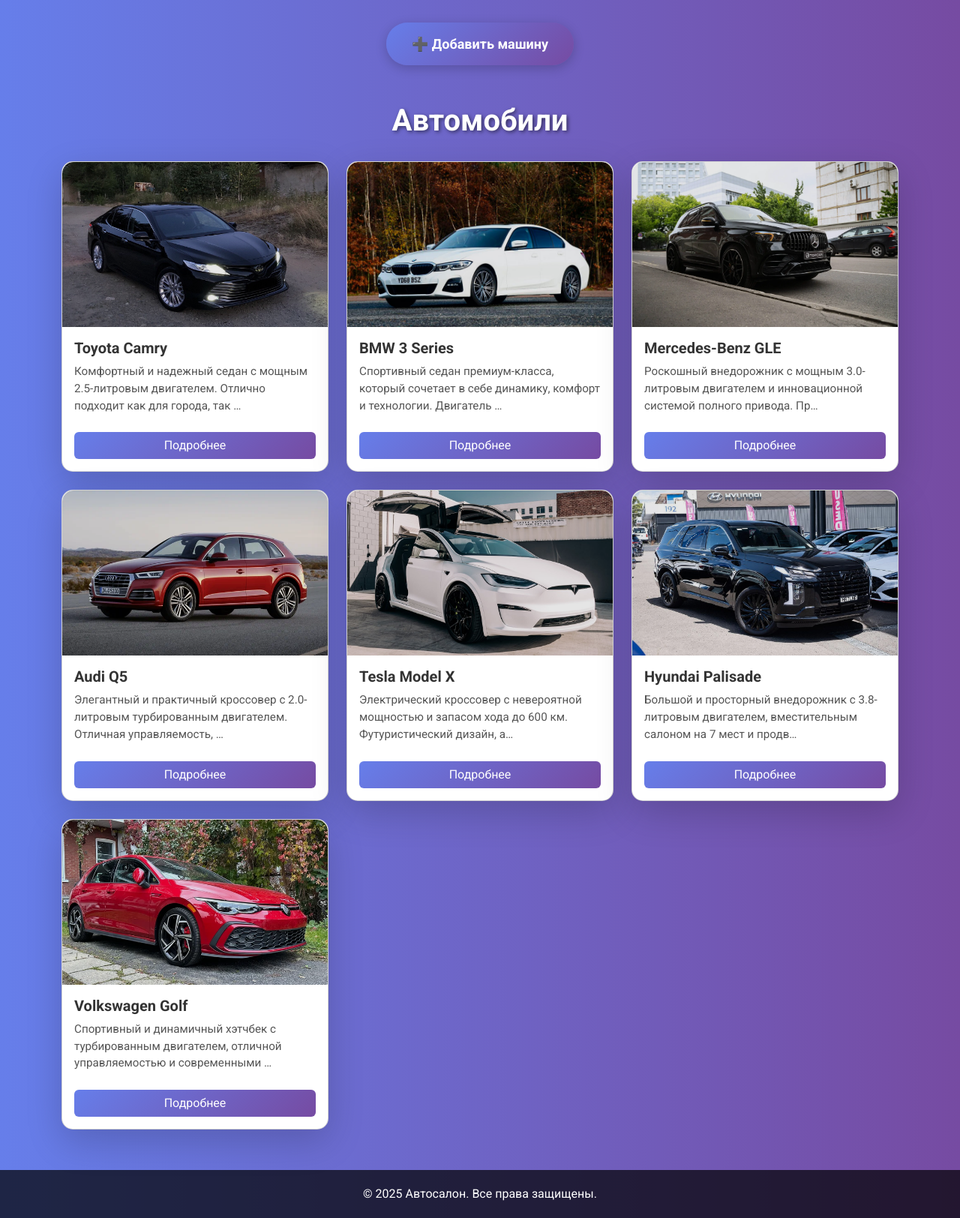
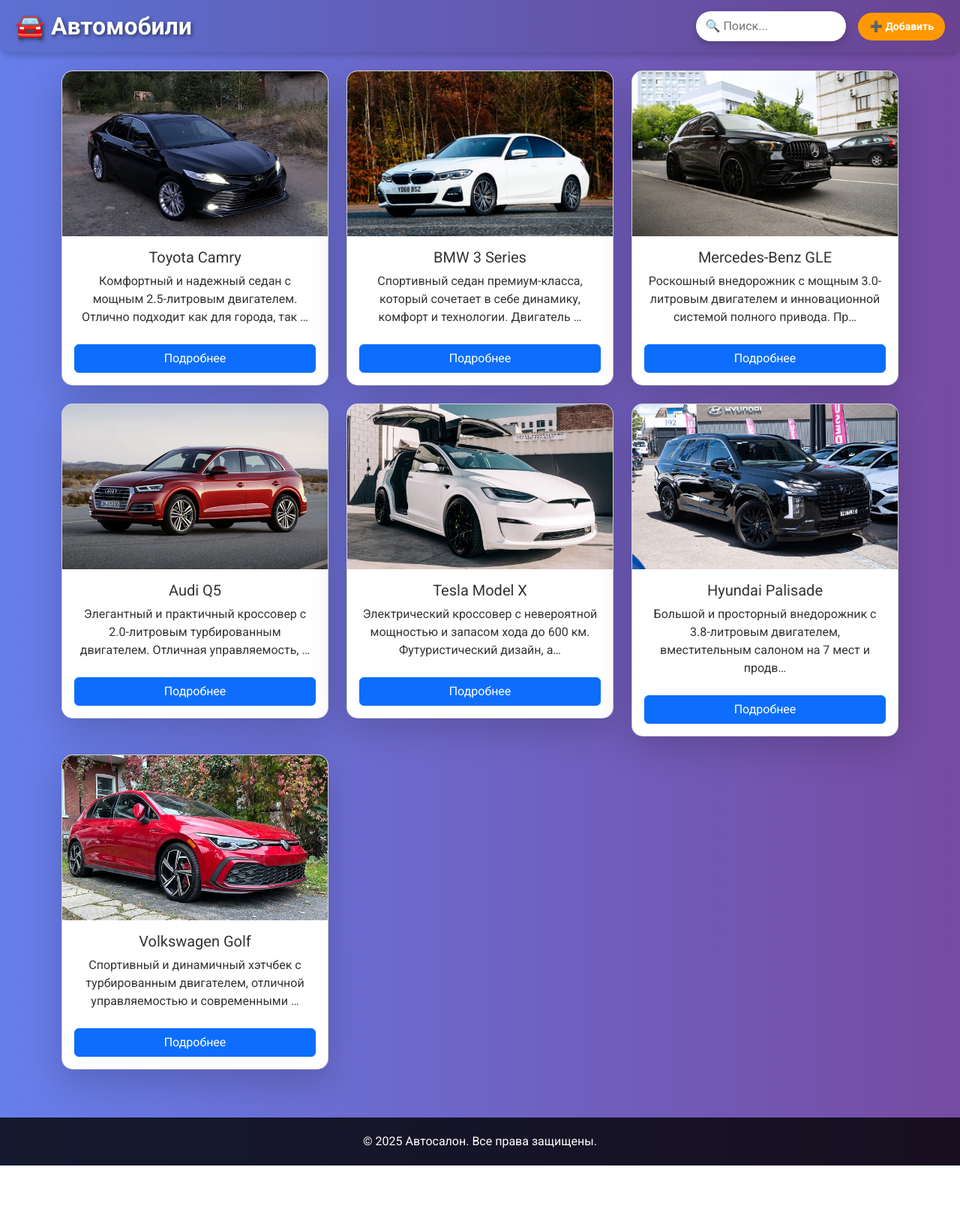
Before and after one commit to xillond/DjangoCar, a Django app: page / in a window 1280 px wide. Shown: the whole page at 75% size. After the commit the page ends 1554 px from the top, so only its background shows below. Run offline with Django 5.2, Linux system fonts and the light colour scheme; data comes from the database, SQL or seed files in the repository; both versions use the stored data as it was after the commit.

Commit message:
search function and django forms

```diff
--- a/core/app/templates/app/index.html
+++ b/core/app/templates/app/index.html
@@ -18,96 +18,101 @@
             font-family: 'Roboto', sans-serif;
             background: linear-gradient(to right, #667eea, #764ba2);
             color: #fff;
+            min-height: 100vh;
         }
-        .container {
-            margin-top: 50px;
+        /* Header */
+        .header {
+            background: rgba(0, 0, 0, 0.1);
+            padding: 15px 20px;
+            display: flex;
+            justify-content: space-between;
+            align-items: center;
+            box-shadow: 0 4px 10px rgba(0, 0, 0, 0.2);
+            border-radius: 0 0 15px 15px;
         }
+        .header h2 {
+            font-weight: 700;
+            margin: 0;
+            text-shadow: 2px 2px 5px rgba(0, 0, 0, 0.5);
+        }
+        /* Поиск */
+        .search-box {
+            display: flex;
+            align-items: center;
+        }
+        .search-box input {
+            width: 200px;
+            padding: 8px 12px;
+            border-radius: 25px;
+            border: none;
+            font-size: 16px;
+            box-shadow: 0 4px 10px rgba(0, 0, 0, 0.2);
+        }
+        /* Кнопка "Добавить машину" */
+        .btn-add {
+            padding: 8px 15px;
+            background: #ff9800;
+            color: #fff;
+            font-size: 14px;
+            font-weight: 600;
+            border: none;
+            border-radius: 25px;
+            transition: transform 0.3s, background 0.3s;
+        }
+        .btn-add:hover {
+            background: #e68900;
+            transform: scale(1.05);
+        }
+        /* Карточки машин */
         .card {
             border-radius: 15px;
             overflow: hidden;
             background-color: #fff;
             color: #333;
-            transition: transform 0.4s ease, box-shadow 0.4s ease;
+            transition: transform 0.3s, box-shadow 0.3s;
+            box-shadow: 0 4px 10px rgba(0, 0, 0, 0.1);
         }
         .card:hover {
-            transform: translateY(-10px);
-            box-shadow: 0 8px 20px rgba(0,0,0,0.2);
+            transform: translateY(-5px);
+            box-shadow: 0 10px 25px rgba(0, 0, 0, 0.2);
         }
         .card img {
-            border-top-left-radius: 15px;
-            border-top-right-radius: 15px;
             height: 220px;
             object-fit: cover;
-            filter: brightness(90%);
-            transition: filter 0.3s ease;
+            transition: filter 0.3s;
         }
         .card img:hover {
-            filter: brightness(100%);
-        }
-        .btn-add {
-            display: block;
-            margin: 30px auto;
-            width: 250px;
-            padding: 15px 20px;
-            background: linear-gradient(135deg, #667eea 0%, #764ba2 100%);
-            color: #fff;
-            font-size: 18px;
-            font-weight: 700;
-            border: none;
-            border-radius: 50px;
-            box-shadow: 0 4px 15px rgba(0,0,0,0.2);
-            transition: background 0.3s ease, transform 0.3s ease;
-        }
-        .btn-add:hover {
-            background: linear-gradient(135deg, #764ba2 0%, #667eea 100%);
-            transform: scale(1.05);
-            color: #fff;
+            filter: brightness(95%);
         }
         .footer {
-            margin-top: 30px;
+            margin-top: 40px;
             text-align: center;
             padding: 20px;
-            background-color: rgba(0,0,0,0.7);
+            background: rgba(0, 0, 0, 0.8);
             color: white;
-        }
-        h1 {
-            font-weight: 700;
-            margin-bottom: 30px;
-            text-shadow: 2px 2px 5px rgba(0,0,0,0.5);
-        }
-        .card-title {
-            font-weight: 600;
-            font-size: 1.25rem;
-        }
-        .card-text {
-            font-size: 0.95rem;
-            color: #555;
-        }
-        .btn-primary {
-            background: linear-gradient(135deg, #667eea 0%, #764ba2 100%);
-            border: none;
-            transition: transform 0.3s;
-        }
-        .btn-primary:hover {
-            transform: scale(1.05);
-            background: linear-gradient(135deg, #764ba2 0%, #667eea 100%);
         }
     </style>
 </head>
 <body>
 
-<a href="{% url 'add_car' %}" class="btn btn-add">
-    ➕ Добавить машину
-</a>
+<!-- Header -->
+<div class="header">
+    <h2>🚘 Автомобили</h2>
+    <div class="search-box">
+        <form method="GET" action=".">
+            <input type="search" name="search" placeholder="🔍 Поиск...">
+        </form>
+        <a href="{% url 'add_car_django' %}" class="btn btn-add ms-3">➕ Добавить</a>
+    </div>
+</div>
 
-<div class="container">
-    <h1 class="text-center">Автомобили</h1>
+<div class="container mt-4">
     <div class="row">
         {% for car in cars %}
         <div class="col-md-4 mb-4">
             <div class="card shadow-lg">
                 <img src="{{ car.image.url }}" class="card-img-top" alt="{{ car.title }}">
-                <div class="card-body">
+                <div class="card-body text-center">
                     <h5 class="card-title">{{ car.title }}</h5>
                     <p class="card-text">{{ car.description|truncatechars:100 }}</p>
                     <a href="{% url 'details' car.id %}" class="btn btn-primary w-100 mt-2">Подробнее</a>
@@ -115,10 +120,11 @@
             </div>
         </div>
         {% empty %}
-        <p class="text-center mt-4">Автомобили не найдены</p>
+        <p class="text-center mt-4">❌ Автомобили не найдены</p>
         {% endfor %}
     </div>
 </div>
+
 
 <div class="footer">
     © 2025 Автосалон. Все права защищены.
--- a/core/app/urls.py
+++ b/core/app/urls.py
@@ -5,4 +5,5 @@
     path('', views.home_page, name='home'),
     path('details/<int:pk>', views.details_page, name='details'),
     path('add_car/', views.add_car, name='add_car'),
+    path('add_car_django/', views.add_car_django, name='add_car_django')
 ]
--- a/core/app/views.py
+++ b/core/app/views.py
@@ -1,8 +1,14 @@
 from django.shortcuts import render, redirect
 from .models import Car, Category, Color
+from .forms import CarCreateForm
+from django.db.models import Q
 
 def home_page(request):
     cars = Car.objects.all()
+    if 'search' in request.GET:
+        search = request.GET['search']
+        cars = Car.objects.filter(Q(title__icontains=search) | Q(description__icontains=search))
+
     return render(request, 'app/index.html', {'cars': cars})
 
 
@@ -35,3 +41,15 @@
         return redirect('home')
 
     return render(request, 'app/add_car.html', {'colors': colors, 'categories': categories})
+
+
+def add_car_django(request):
+
+    if request.method == 'POST':
+        form = CarCreateForm(request.POST, request.FILES)
+        if form.is_valid():
+            form.save()
+            return redirect('home')
+
+    form = CarCreateForm()
+    return render(request, 'app/add_car_django.html', {'form':form})
```
Also changed, not shown: core/app/forms.py (added, +9 -0 lines), core/app/templates/app/add_car_django.html (added, +69 -0 lines), core/db.sqlite3, core/media/media/car_images/AudiQ5_FY_1FRT0id.jpg (added), core/media/media/car_images/PorscheCayenne_BxcIaQk.jpg (added).
